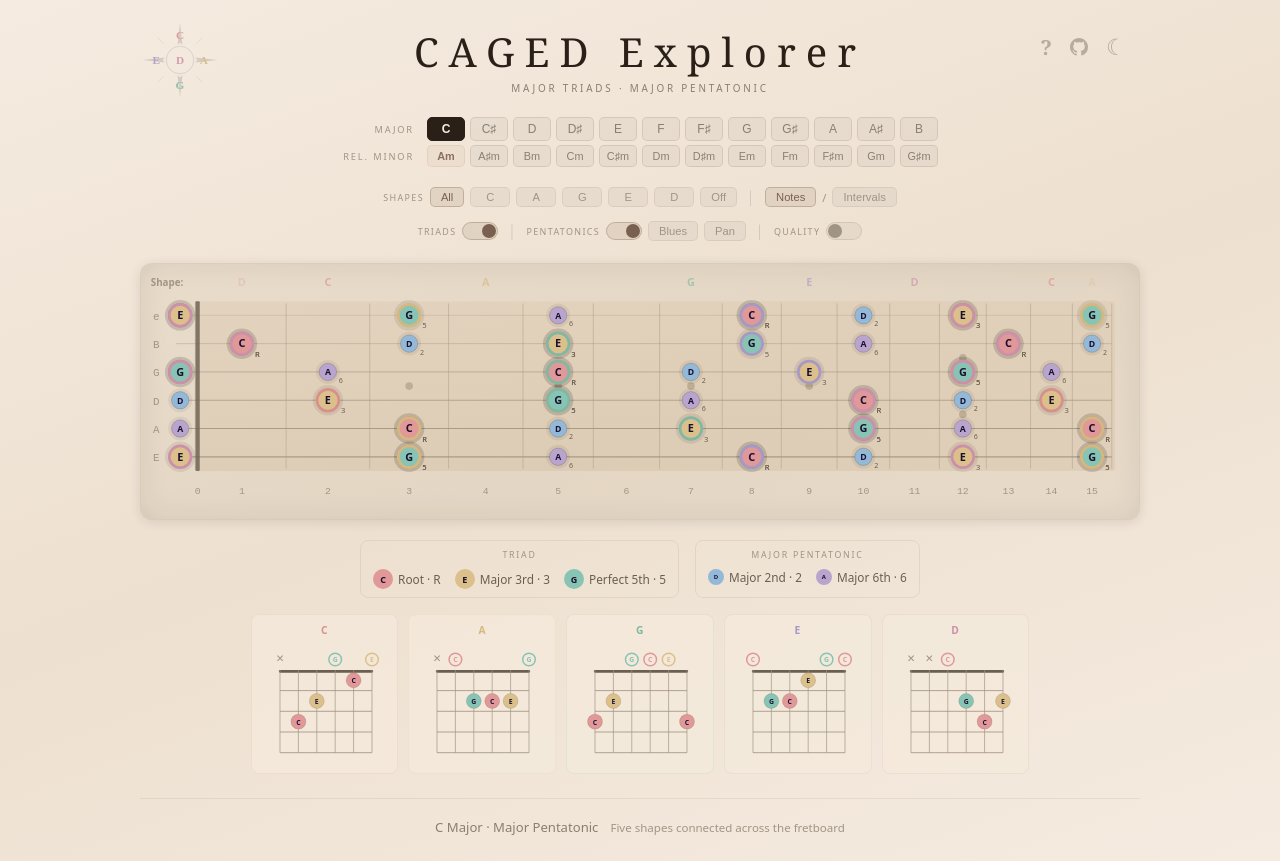
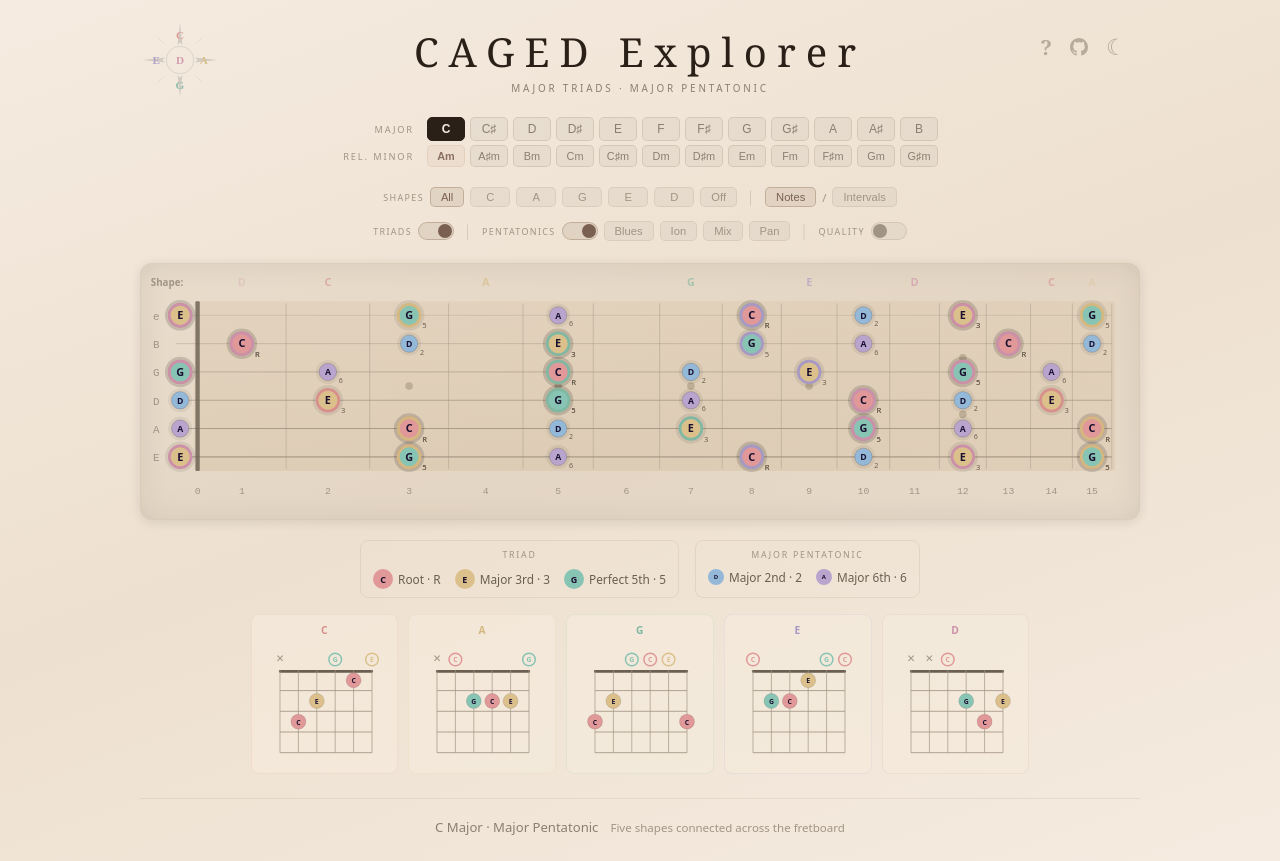
Before and after one commit to tartansandal/caged-explorer, a React (Vite) app: page / in a window 1280 px wide. Built offline with nearby package versions, Linux system fonts and the light colour scheme.

Commit message:
feat: add mode buttons and fretboard rendering for mode overlays

```diff
--- a/src/App.jsx
+++ b/src/App.jsx
@@ -709,7 +709,7 @@ export default function CAGEDExplorer() {
     return out;
   }, [pentaData, bluesNotes, majPenta, minPenta, visibleShapes, triadPositions, scaleMode, pentaQuality]);
 
-  const _modeNotes = useMemo(() => {
+  const modeNotes = useMemo(() => {
     if (!activeMode || scaleMode === "off") return [];
     const quality = ["ionian", "mixolydian"].includes(activeMode) ? "major" : "minor";
     const modeData = MODE_SHAPE[activeMode];
@@ -959,6 +959,17 @@ export default function CAGEDExplorer() {
                 active={pentaQuality === q} onClick={() => setPentaQ(q)}
                 style={{ fontSize: "0.6rem", padding: "2px 7px" }} theme={theme} />
             ))}
+            {scaleMode !== "off" && (() => {
+              const modes = pentaQuality === "major"
+                ? [["ionian", "Ion"], ["mixolydian", "Mix"]]
+                : [["aeolian", "Aeol"], ["dorian", "Dor"]];
+              return modes.map(([mode, label]) => (
+                <ToggleButton key={mode} label={label}
+                  title={`Show ${mode} mode scale tones`}
+                  active={activeMode === mode}
+                  onClick={() => setActiveMode(m => m === mode ? null : mode)} theme={theme} />
+              ));
+            })()}
             {activeShape === "all" && scaleMode !== "off" && (
               <ToggleButton label="Pan" title="Show frying pan overlay connecting pentatonic notes across strings"
                 active={showFryingPan}
@@ -1197,6 +1208,15 @@ export default function CAGEDExplorer() {
               <FretDot key={posKey(s, f)} cx={isMobile ? strX(s) : noteX(f)} cy={isMobile ? noteY(f) : strY(s)} radius={PENTA_RADIUS} interval={interval}
                 keyIdx={effectiveKey} labelMode={labelMode} fret={f} theme={theme} />
             ))}
+
+            {modeNotes.length > 0 && (
+              <g opacity={0.55}>
+                {modeNotes.map(([s, f, interval]) => (
+                  <FretDot key={`mode-${posKey(s, f)}`} cx={isMobile ? strX(s) : noteX(f)} cy={isMobile ? noteY(f) : strY(s)} radius={PENTA_RADIUS} interval={interval}
+                    keyIdx={effectiveKey} labelMode={labelMode} fret={f} theme={theme} />
+                ))}
+              </g>
+            )}
 
             {showMinTriad && visibleShapes.map(sh =>
               minTriads[sh].map(([s, f, interval], idx) => (
@@ -1479,6 +1499,17 @@ export default function CAGEDExplorer() {
                                   active={scaleMode === "blues"}
                                   onClick={() => setScaleMode(scaleMode === "blues" ? "pentatonic" : "blues")} style={mBtn} theme={theme} />
                               )}
+                              {scaleMode !== "off" && (() => {
+                                const modes = pentaQuality === "major"
+                                  ? [["ionian", "Ion"], ["mixolydian", "Mix"]]
+                                  : [["aeolian", "Aeol"], ["dorian", "Dor"]];
+                                return modes.map(([mode, label]) => (
+                                  <ToggleButton key={mode} label={label}
+                                    title={`Show ${mode} mode scale tones`}
+                                    active={activeMode === mode}
+                                    onClick={() => setActiveMode(m => m === mode ? null : mode)} style={mBtn} theme={theme} />
+                                ));
+                              })()}
                               {activeShape === "all" && scaleMode !== "off" && (
                                 <ToggleButton label="Pan" title="Show frying pan overlay connecting pentatonic notes across strings"
                                   active={showFryingPan}
```
